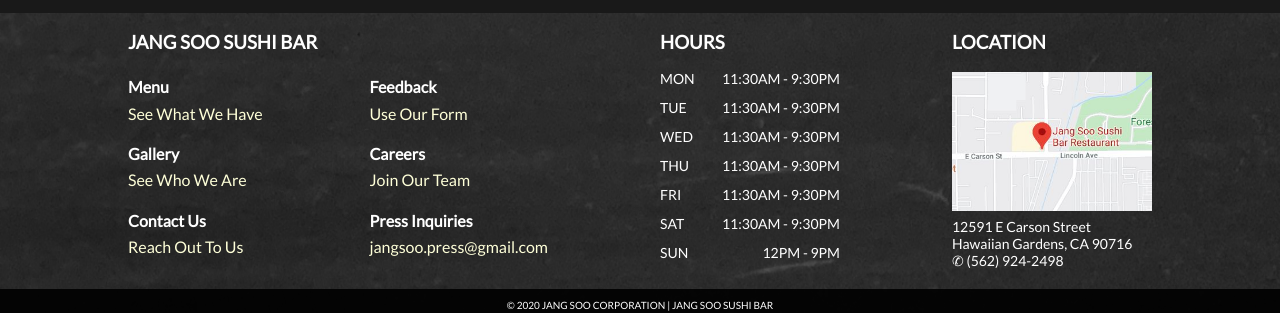
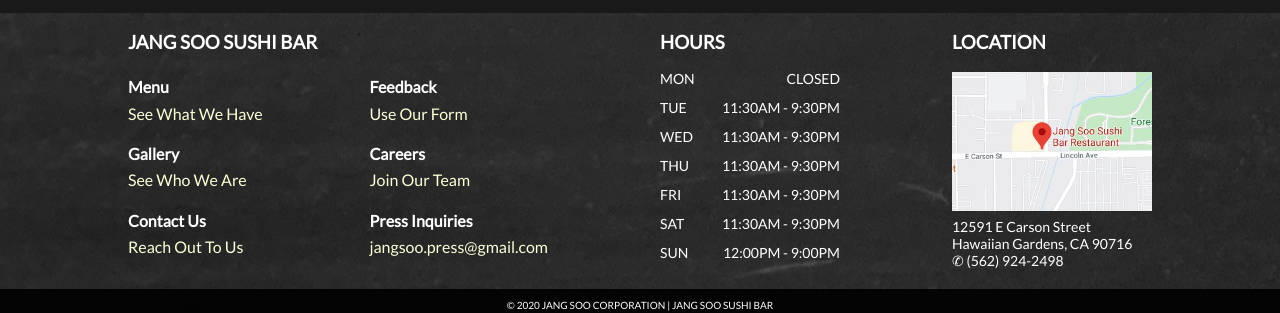
Before and after one commit to jimmyhwang4/jang_soo_sushi_bar, a React (Create React App) app: page /covid-19 in a window 1280 px wide. Shown: the part 934-1247 px from the top of the page. Built offline with nearby package versions, Linux system fonts and the light colour scheme.

Commit message:
Adjusted Monday Hours to Closed

```diff
--- a/src/components/Hours.js
+++ b/src/components/Hours.js
@@ -8,7 +8,7 @@
             </div>
             <div className="hoursDay">
                 <p>MON</p>
-                <p>11:30AM - 9:30PM</p>
+                <p>CLOSED</p>
             </div>
             <div className="hoursDay">
                 <p>TUE</p>
@@ -32,7 +32,7 @@
             </div>
             <div className="hoursDay">
                 <p>SUN</p>
-                <p>12PM - 9PM</p>
+                <p>12:00PM - 9:00PM</p>
             </div>
         </div>
     );
```
